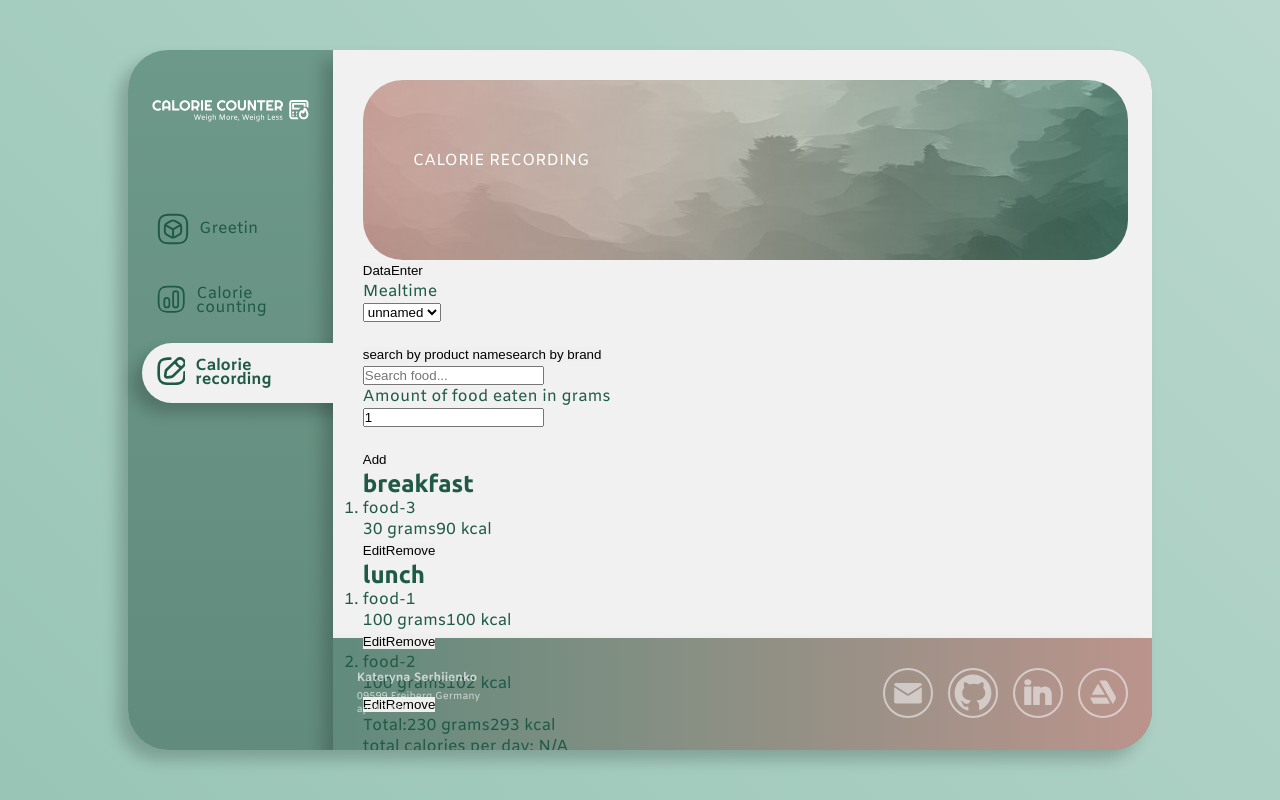
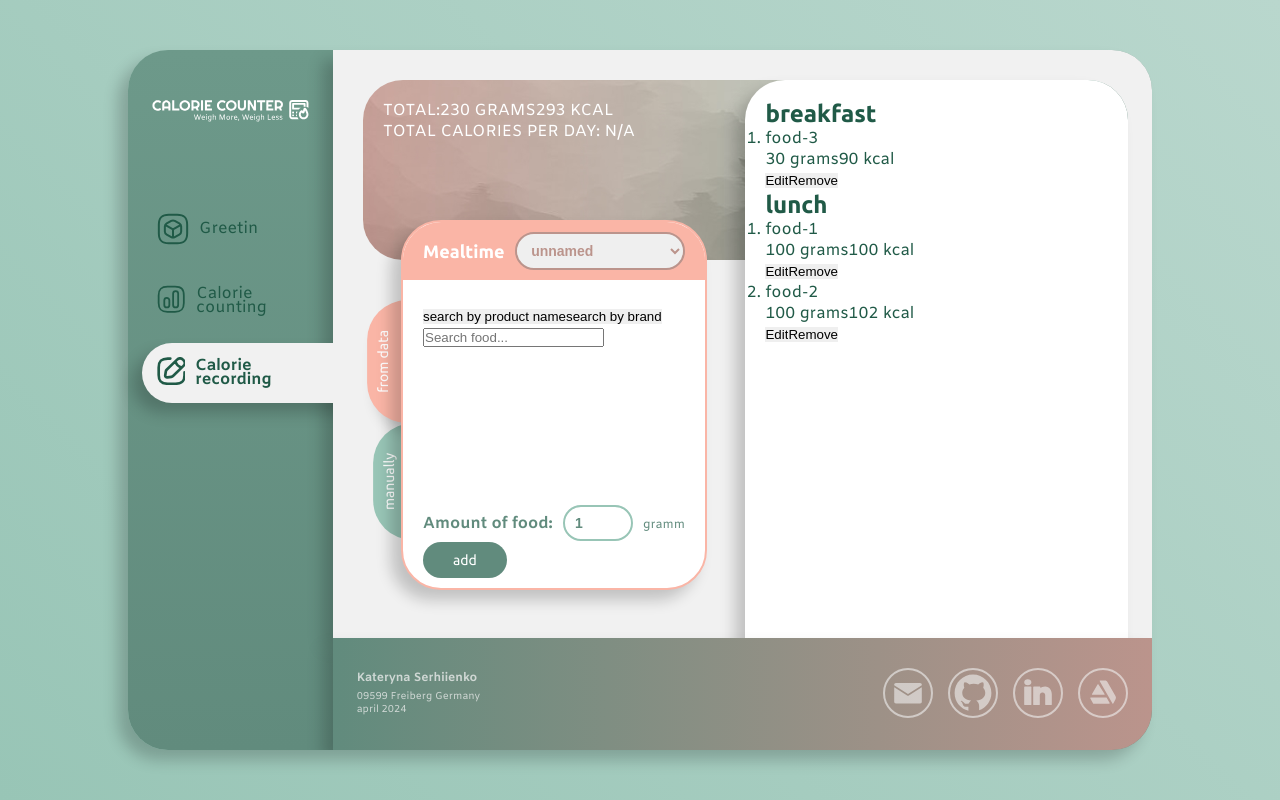
Before and after one commit to KateSerhiienko/calorie-counting-app, a Vue app: page /calorie_recording in a window 1280 px wide. Built offline with nearby package versions, Linux system fonts and the light colour scheme.

Commit message:
update: styles for CalorieRecording components

```diff
--- a/src/App.vue
+++ b/src/App.vue
@@ -101,5 +101,6 @@
       $secondary-color-dark 100%
     );
     box-shadow: $box-shadow;
+    z-index: 1;
   }
 </style>
--- a/src/assets/styles/global.scss
+++ b/src/assets/styles/global.scss
@@ -77,7 +77,6 @@
 }
 
 .glb-input {
-  width: 94px;
   padding: 8px 10px;
   border-radius: $border-radius;
   border: 2px solid $primary-color-light;
--- a/src/components/CalorieCountingForm.vue
+++ b/src/components/CalorieCountingForm.vue
@@ -201,6 +201,10 @@
     display: flex;
     justify-content: space-between;
 
+    input {
+      width: 94px;
+    }
+
     .weight {
       &::after {
         content: 'kg';
--- a/src/components/FoodInput.vue
+++ b/src/components/FoodInput.vue
@@ -1,13 +1,18 @@
 <template>
-  <div>
-    <button @click="switchInputMode('database')">Data</button>
-    <button @click="switchInputMode('manual')">Enter</button>
-  </div>
-
-  <div>
-    <div>
-      <p>Mealtime</p>
-      <select v-model="mealtime">
+  <div
+    class="wrapper"
+    :class="{ 'manual-mode': inputMode === 'manual' }"
+  >
+    <div
+      class="mealtime"
+      :class="{ 'manual-mode': inputMode === 'manual' }"
+    >
+      <h4>Mealtime</h4>
+      <select
+        v-model="mealtime"
+        class="glb-input select"
+        :class="{ 'manual-mode': inputMode === 'manual' }"
+      >
         <option
           v-for="mealtimeName in getMealtimeMap"
           :key="mealtimeName"
@@ -17,6 +22,7 @@
       </select>
     </div>
 
+    <div class="search">
       <div v-show="inputMode === 'database'">
         <food-input-database
           ref="foodInputDatabase"
@@ -37,25 +43,45 @@
           min="0"
         />
       </div>
+    </div>
 
-    <div>
-      <p>Amount of food eaten in grams</p>
+    <div class="weight">
+      <span class="weight-title">Amount of food:</span>
       <input
+        class="glb-input"
         type="number"
         v-model="foodWeight"
         min="1"
       />
+      <span class="weight-text">gramm</span>
     </div>
 
-    <div>
-      <br />
+    <div class="button-wrapper">
       <button
+        class="glb-button"
         type="button"
         @click="addFood"
       >
-        Add
+        add
       </button>
     </div>
+  </div>
+
+  <div class="mode">
+    <button
+      class="glb-button button-manually"
+      :class="{ active: inputMode === 'manual' }"
+      @click="switchInputMode('manual')"
+    >
+      manually
+    </button>
+    <button
+      class="glb-button button-database"
+      :class="{ active: inputMode === 'database' }"
+      @click="switchInputMode('database')"
+    >
+      from data
+    </button>
   </div>
 </template>
 
@@ -116,9 +142,9 @@ export default {
       },
       validateInput() {
         if (
-        this.foodName.trim() === ''
-          || this.caloriesPer100g < 0
-          || this.foodWeight <= 0
+          this.foodName.trim() === '' ||
+          this.caloriesPer100g < 0 ||
+          this.foodWeight <= 0
         ) {
           return false;
         }
@@ -127,3 +153,119 @@ export default {
     },
   };
 </script>
+
+<style
+  scoped
+  lang="scss"
+>
+  .wrapper {
+    background: $background-color-light;
+    border-radius: $border-radius;
+    box-shadow: $box-shadow;
+    border: 2px solid $secondary-color;
+    overflow: hidden;
+    height: 100%;
+    display: flex;
+    flex-direction: column;
+    justify-content: space-between;
+    position: relative;
+    z-index: 2;
+    transition: $transition;
+  }
+
+  .mealtime {
+    padding: 10px 20px 10px;
+  }
+
+  .search,
+  .weight {
+    padding: 5px 20px 0px;
+  }
+
+  .button-wrapper {
+    padding: 0px 20px 10px;
+  }
+
+  .mealtime {
+    display: flex;
+    align-items: center;
+    justify-content: space-between;
+    background: $secondary-color;
+    color: $background-color-light;
+    transition: $transition;
+
+    .select {
+      width: 170px;
+      border-color: $secondary-color-dark;
+      color: $secondary-color-dark;
+    }
+  }
+
+  .search {
+    height: 220px;
+  }
+
+  .weight {
+    display: flex;
+    align-items: baseline;
+    justify-content: space-between;
+    color: $primary-color;
+
+    &-title {
+      font-weight: bold;
+    }
+
+    input {
+      width: 70px;
+    }
+
+    &-text {
+      font-size: 12px;
+    }
+  }
+
+  .mode {
+    position: absolute;
+    /* transform: rotate(-90deg) translate(220px, -106px); */
+    transform: rotate(-90deg) translate(220px, -98px);
+    z-index: 1;
+
+    button {
+      height: 100px;
+      padding-bottom: 84px;
+      padding-top: 8px;
+      background: $primary-color-light;
+    }
+
+    button.button-database {
+      background: $secondary-color;
+
+      &::before {
+        background: $secondary-color-light;
+        background-image: linear-gradient(
+          45deg,
+          $secondary-color 0%,
+          $secondary-color-light 100%
+        );
+      }
+    }
+  }
+
+  button.active {
+    transform: translate(0, -6px);
+    box-shadow: $box-shadow;
+  }
+
+  .wrapper.manual-mode {
+    border-color: $primary-color-light;
+  }
+
+  .mealtime.manual-mode {
+    background: $primary-color-light;
+  }
+
+  .select.manual-mode {
+    border-color: $primary-color-dark;
+    color: $primary-color-dark;
+  }
+</style>
--- a/src/components/FoodsList.vue
+++ b/src/components/FoodsList.vue
@@ -1,5 +1,9 @@
 <template>
-  <div v-for="(mealtime, index) in getMealtimeMap" :key="index">
+  <div class="wrapper">
+    <div
+      v-for="(mealtime, index) in getMealtimeMap"
+      :key="index"
+    >
       <div v-if="filteredFoods(mealtime).length > 0">
         <h2>{{ mealtime }}</h2>
         <ol>
@@ -16,19 +20,17 @@
         </ol>
       </div>
     </div>
-  <foods-list-total></foods-list-total>
+  </div>
 </template>
 
 <script>
   import { mapGetters } from 'vuex';
   import FoodItem from './FoodItem.vue';
-import FoodsListTotal from './FoodsListTotal.vue';
 
   export default {
     name: 'FoodsList',
     components: {
       FoodItem,
-    FoodsListTotal,
     },
     computed: {
       ...mapGetters(['getMealtimeMap', 'getFoodsList']),
@@ -48,3 +50,16 @@ export default {
     },
   };
 </script>
+
+<style
+  scoped
+  lang="scss"
+>
+  .wrapper {
+    padding: 20px;
+    background: $background-color-light;
+    border-radius: $border-radius;
+    padding-bottom: 43px;
+    box-shadow: $box-shadow;
+  }
+</style>
--- a/src/components/pages/CalorieRecordingPage.vue
+++ b/src/components/pages/CalorieRecordingPage.vue
@@ -1,18 +1,28 @@
 <template>
-  <header class="glb-header">Calorie Recording</header>
-  <food-input></food-input>
-  <foods-list></foods-list>
+  <div class="wrapper">
+    <header class="glb-header header">
+      <foods-list-total />
+    </header>
+    <div class="food-input">
+      <food-input />
+    </div>
+    <div class="food-list">
+      <foods-list />
+    </div>
+  </div>
 </template>
 
 <script>
   import FoodInput from '../FoodInput.vue';
   import FoodsList from '../FoodsList.vue';
+  import FoodsListTotal from '../FoodsListTotal.vue';
 
   export default {
     name: 'CalorieRecordingPage',
     components: {
       FoodInput,
       FoodsList,
+      FoodsListTotal,
     },
   };
 </script>
@@ -20,4 +30,28 @@
 <style
   scoped
   lang="scss"
-></style>
+>
+  .wrapper {
+    position: relative;
+    height: 100%;
+  }
+
+  .header {
+    padding: 20px;
+  }
+
+  .food-input {
+    margin-top: -40px;
+    margin-left: 5%;
+    width: 40%;
+    height: 70%;
+  }
+
+  .food-list {
+    width: 50%;
+    height: 600px;
+    position: absolute;
+    right: 0;
+    top: 0;
+  }
+</style>
--- a/src/utils/store.js
+++ b/src/utils/store.js
@@ -114,27 +114,19 @@ const store = createStore({
       };
     },
     clearCalorieAndUserData(state) {
-      return { ...state, calorieAndUserData: null };
+      state.calorieAndUserData = null;
     },
     addFood(state, newFood) {
-      return { ...state, foodsList: [...state.foodsList, newFood] };
+      state.foodsList.push(newFood);
     },
     deleteFood(state, id) {
-      return { ...state, foodsList: state.foodsList.filter((food) => food.id !== id) };
+      state.foodsList = state.foodsList.filter(food => food.id !== id);
     },
     updateFood(state, updatedFood) {
-      const index = state.foodsList.findIndex((food) => food.id === updatedFood.id);
+      const index = state.foodsList.findIndex(food => food.id === updatedFood.id);
       if (index !== -1) {
-        return {
-          ...state,
-          foodsList: [
-            ...state.foodsList.slice(0, index),
-            updatedFood,
-            ...state.foodsList.slice(index + 1),
-          ],
-        };
+        state.foodsList.splice(index, 1, updatedFood);
       }
-      return state;
     },
   },
   getters: {
```
Lines whose indentation alone changed are shown as unchanged.
